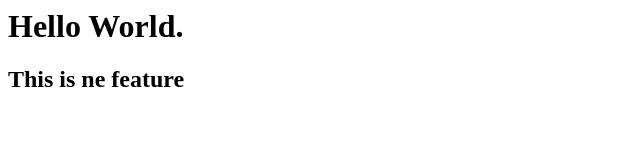
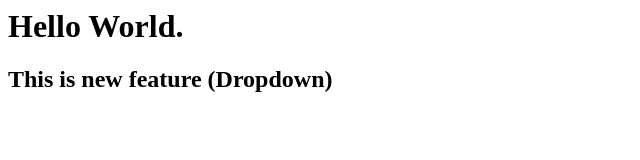
Before and after one commit to Irfan2133/localrepo, a plain HTML site: page index.html in a window 1280 px wide. Shown: the whole page, without its empty margins (0-640 px from the left). Drawn offline with Linux system fonts and the light colour scheme.

Commit message:
Add DropDown

```diff
--- a/index.html
+++ b/index.html
@@ -1,2 +1,2 @@
 <h1>Hello World.</h1>
-<h2>This is ne feature</h2>
+<h2>This is new feature (Dropdown)</h2>
```
